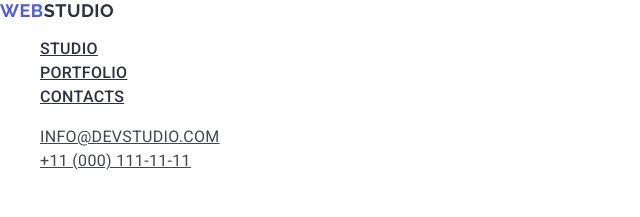
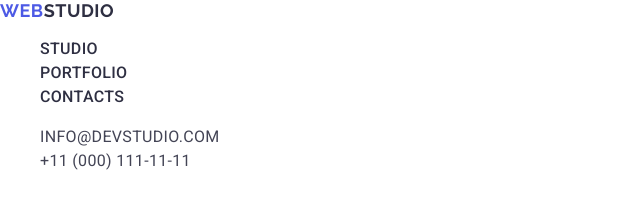
Before and after one commit to Lissa2024/goit-markup-hw-02, a plain HTML site: page index.html in a window 1280 px wide. Shown: the top 217 px of the page, 0-640 px from the left. Drawn offline with nearby package versions, Linux system fonts and the light colour scheme.

Commit message:
update css and html

```diff
--- a/css/styles.css
+++ b/css/styles.css
@@ -33,6 +33,7 @@ line-height: 150%;
 letter-spacing: 0.02em;
 color: #2e2f42;
 text-transform: uppercase;
+text-decoration: none;
 }
 
 .header-list:hover {
@@ -61,20 +62,21 @@ font-style: normal;
 text-transform: uppercase;
 }
 
-.address-email {
+.address-list {
 font-family: "Roboto", sans-serif;
 font-weight: 400;
 font-size: 16px;
 line-height: 150%;
 letter-spacing: 0.02em;
 color: #434455;
+text-decoration: none;
 }
 
-.address-email:focus {
+.address-list:focus {
 color: #404bbf;
 }
 
-.address-email:hover {
+.address-list:hover {
 font-family: "Roboto", sans-serif;
 font-weight: 400;
 font-size: 16px;
@@ -83,27 +85,6 @@ letter-spacing: 0.02em;
 color: #404bbf;
 }
 
-.address-tel {
-font-family: "Roboto", sans-serif;
-font-weight: 400;
-font-size: 16px;
-line-height: 150%;
-letter-spacing: 0.02em;
-color: #434455;
-}
-
-.address-tel:focus {
-color: #404bbf;
-}
-
-.address-tel:hover {
-font-family: "Roboto", sans-serif;
-font-weight: 400;
-font-size: 16px;
-line-height: 150%;
-letter-spacing: 0.02em;
-color: #404bbf;
-}
 
 /*title*/
 
--- a/index.html
+++ b/index.html
@@ -23,8 +23,8 @@
 
         <address class="adress">
           <ul>
-            <li><a  class="address-email" href="mailto:info@devstudio.com">info@devstudio.com</a></li>
-            <li><a  class="address-tel" href="tel:+110001111111">+11 (000) 111-11-11</a></li>
+            <li><a  class="address-list" href="mailto:info@devstudio.com">info@devstudio.com</a></li>
+            <li><a  class="address-list" href="tel:+110001111111">+11 (000) 111-11-11</a></li>
           </ul>
         </address>
 
```
